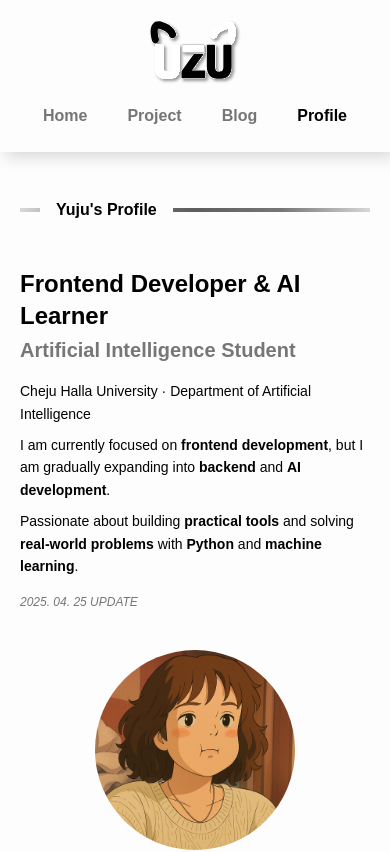
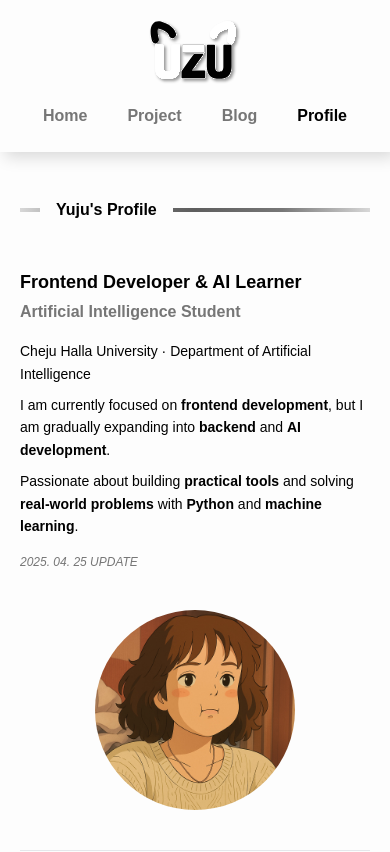
Before and after one commit to TheUZUlab/uzu-dev, a Next.js app: page /profile in a window 390 px wide. Shown: the top 852 px of the page. Built offline with nearby package versions, Linux system fonts and the light colour scheme.

Commit message:
refactor: Profile 페이지 반응형 수정

```diff
--- a/app/profile/page.tsx
+++ b/app/profile/page.tsx
@@ -18,8 +18,8 @@ export default function About() {
       {/* 프로필 상단 섹션 */}
       <section className="mb-10 flex flex-col items-center justify-between gap-10 border-b px-0 pb-10 lg:flex-row lg:px-24">
         <div className="w-full text-black lg:w-2/3">
-          <p className="mb-1 text-2xl font-bold">Frontend Developer & AI Learner</p>
-          <p className="mb-4 text-xl font-semibold text-dark-gray">
+          <p className="mb-1 text-lg font-bold lg:text-2xl">Frontend Developer & AI Learner</p>
+          <p className="mb-4 text-base font-semibold text-dark-gray lg:text-xl">
             Artificial Intelligence Student
           </p>
           <div className="space-y-2 text-sm leading-relaxed lg:text-base">
@@ -62,11 +62,11 @@ export default function About() {
         ))}
       </nav>
       {/* 탭 콘텐츠 */}
-      <section className="space-y-6 text-sm text-zinc-800 lg:text-lg">
+      <section className="space-y-6 px-0 text-sm text-zinc-800 lg:px-24 lg:text-lg">
         {tab === 'RESUME' && (
           <ul className="list-inside list-disc space-y-4">
             <li>
-              <strong>2025 – Present:</strong> Cheju Halla University, Department of Artificial
+              <strong>2025 – Present :</strong> Cheju Halla University, Department of Artificial
               Intelligence
             </li>
           </ul>
@@ -75,10 +75,10 @@ export default function About() {
         {tab === 'PROJECT' && (
           <ul className="list-inside list-disc space-y-4">
             <li>
-              <strong>2025.04 - 05:</strong> uzu-dev (Personal portfolio website)
+              <strong>2025.04 - 05 :</strong> uzu-dev (Personal portfolio website)
             </li>
             <li>
-              <strong>추후:</strong> website
+              <strong>추후 :</strong> website
             </li>
           </ul>
         )}
@@ -109,14 +109,14 @@ export default function About() {
         {tab === 'CONTACT' && (
           <div className="space-y-2">
             <p>
-              📧 Email:{' '}
-              <Link href="mailto:ujoo2802@gmail.com" className="underline hover:text-black">
+              <span className="font-semibold">Email : </span>
+              <Link href="mailto:ujoo2802@gmail.com" className="text-dark-gray hover:text-black">
                 ujoo2802@gmail.com
               </Link>
             </p>
             <p>
-              🐱 GitHub:{' '}
-              <Link href="https://github.com/UZU2802" className="underline hover:text-black">
+              <span className="font-semibold">GitHub : </span>
+              <Link href="https://github.com/UZU2802" className="text-dark-gray hover:text-black">
                 github.com/UZU2802
               </Link>
             </p>
```
